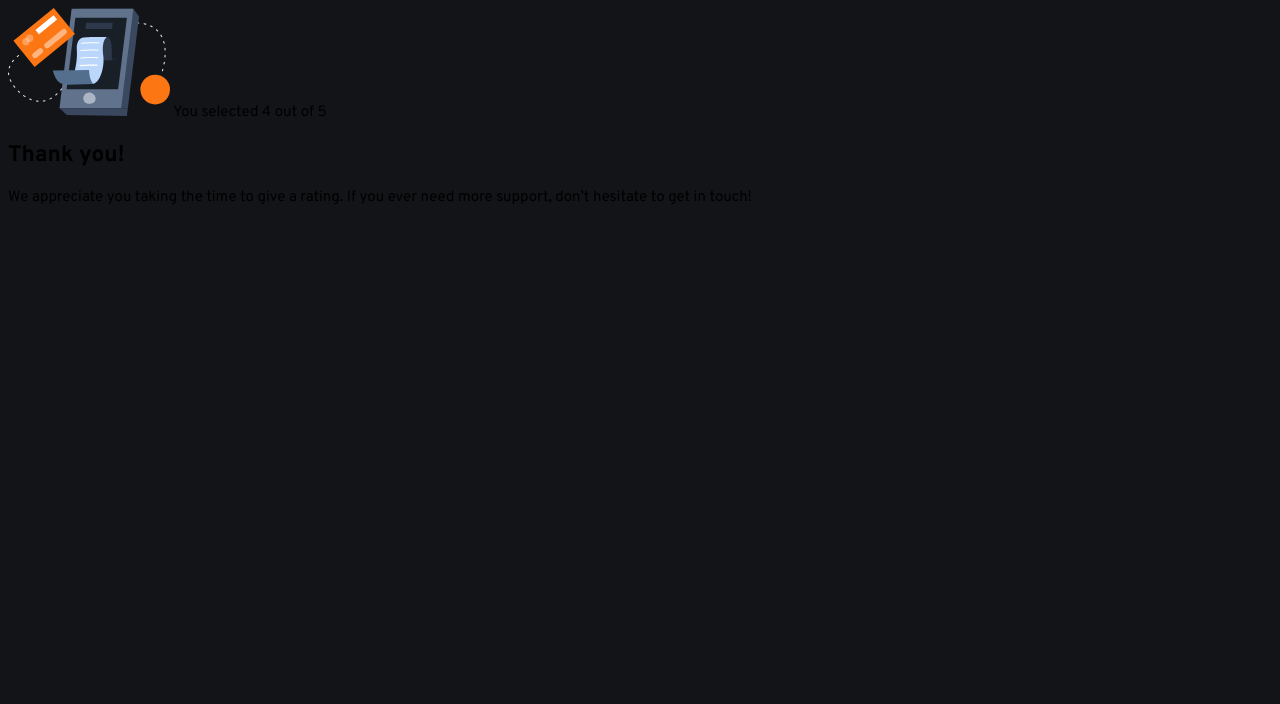
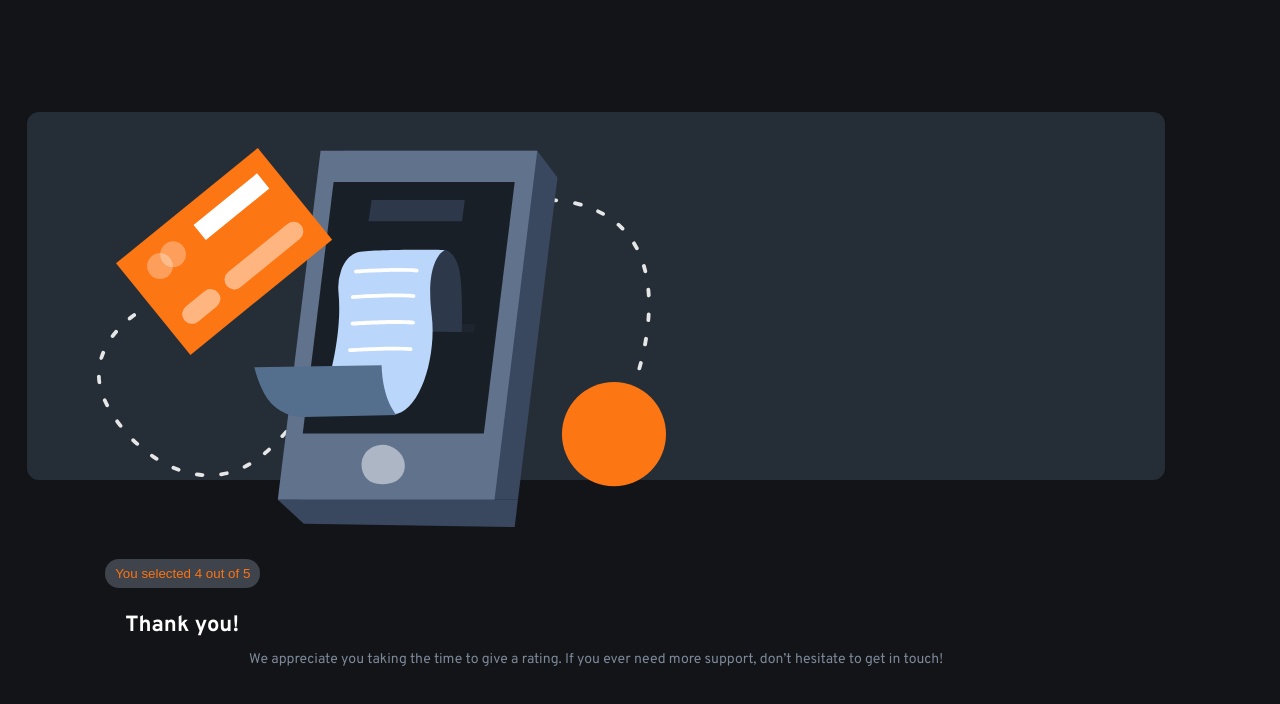
Before and after one commit to Deb-Paulin/Classificacao-Interativa, a plain HTML site: page resultado.html in a window 1280 px wide. Drawn offline with Linux system fonts and the light colour scheme.

Commit message:
estilizando feedback

```diff
--- a/resultado.html
+++ b/resultado.html
@@ -15,7 +15,7 @@
         <section>
             <div class="feedback">
                 <img src="img/illustration-thank-you.svg" alt="celular com mensagens de texto" class="feedback_imagem">
-                <span class="feedback_descricao">You selected 4 out of 5</span>
+                <button class="feedback_botao">You selected 4 out of 5</button>
                 <h1 class="feedback_titulo">Thank you!</h1>
                 <p class="feedback_texto">We appreciate you taking the time to give a rating. If you ever need more support, don’t hesitate to get in touch!</p>
             </div>
--- a/style.css
+++ b/style.css
@@ -2,6 +2,7 @@
   Desktop: 1440px */
 
 @import url(styles/tela.css);
+@import url(styles/feedback.css);
 
 :root {
     --laranja:#fb7413;
--- /dev/null
+++ b/styles/feedback.css
@@ -0,0 +1,35 @@
+.feedback {
+    background-color: var(--cor-tela);
+    width: 90%;
+    height: 23rem;
+    margin: 7rem 2rem 10rem 1.2rem;
+    border-radius: 12px;
+}
+
+.feedback_imagem {
+    width: 50%;
+    margin: 36px 0 18px 70px;
+}
+
+.feedback_botao {
+    display: flex;
+    margin: 8px 0 18px 78px;
+    border: 0px;
+    padding: 7px 10px;
+    border-radius: 14px;
+    background-color: var(--cor-botao);
+    color: var(--laranja);
+}
+
+.feedback_titulo {
+    font-size: 22px;
+    color: var(--branco);
+    margin: 24px 0 10px 98px;
+}
+
+.feedback_texto {
+    font-size: 14px;
+    color: var(--cinza-medio);
+    text-align: center;
+    margin: 12px 10px 10px 10px;
+}
```
